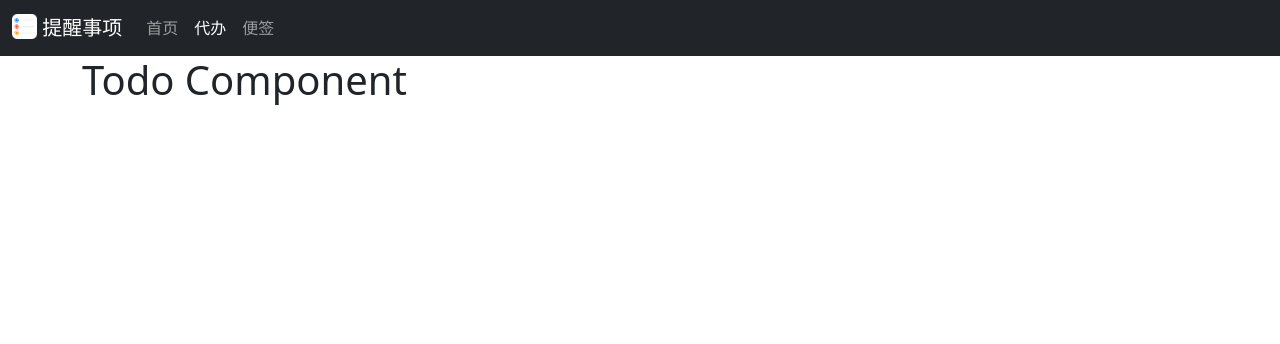
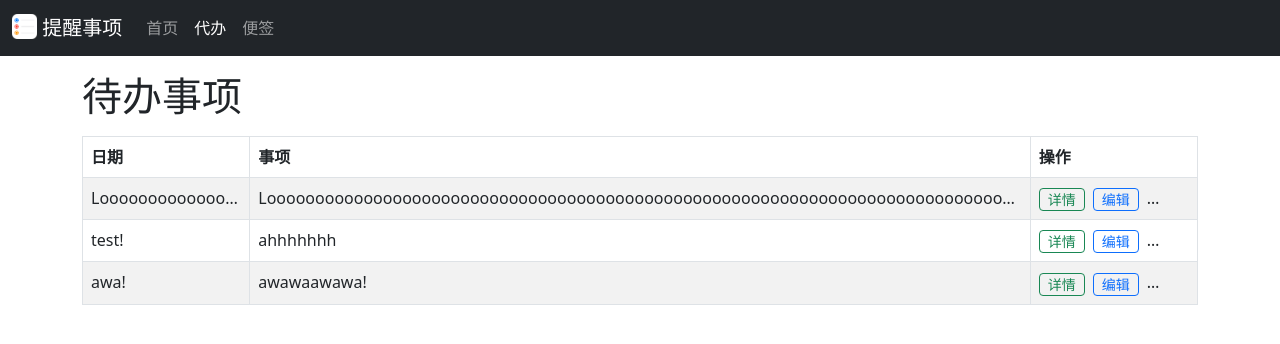
Before and after one commit to ChrisKimZHT/Todo-List-Frontend, a React (Create React App) app: page /todo in a window 1280 px wide. Shown: the top 344 px of the page. Built offline with nearby package versions, Linux system fonts and the light colour scheme.

Commit message:
[feat]: 代办事项功能框架

```diff
--- a/src/app.jsx
+++ b/src/app.jsx
@@ -16,6 +16,7 @@ class App extends Component {
                     <Routes>
                         <Route path='/' element={<HomePage />}></Route>
                         <Route path='/todo' element={<TodoPage />}></Route>
+                        <Route path='/todo/:id/*'></Route>
                         <Route path='/note' element={<NotePage />}></Route>
                         <Route path='/note/:id/*' element={<NotePageDetail />}></Route>
                     </Routes>
--- /dev/null
+++ b/src/components/TodoList.jsx
@@ -0,0 +1,39 @@
+import React, { Component } from 'react';
+import { Link } from 'react-router-dom';
+import './TodoList.scss';
+
+class TodoList extends Component {
+    state = {}
+    render() {
+        return (
+            <React.Fragment>
+                <div className="div-todolist">
+                    <table className="table table-striped table-bordered table-hover">
+                        <thead>
+                            <tr>
+                                <th scope="col" className="table-date">日期</th>
+                                <th scope="col" className="table-title">事项</th>
+                                <th scope="col" className="table-button">操作</th>
+                            </tr>
+                        </thead>
+                        <tbody>
+                            {this.props.todoData.map(x =>
+                                <tr key={x.id}>
+                                    <td>{x.date}</td>
+                                    <td>{x.title}</td>
+                                    <td align="center">
+                                        <Link to={`/todo/${x.id}`} className="p-0 ps-2 pe-2 me-2 btn btn-outline-success btn-sm">详情</Link>
+                                        <Link to={`/todo/${x.id}/edit`} className="p-0 ps-2 pe-2 me-2 btn btn-outline-primary btn-sm">编辑</Link>
+                                        <button className="p-0 ps-2 pe-2 me-2 btn btn-outline-danger btn-sm">删除</button>
+                                    </td>
+                                </tr>
+                            )}
+                        </tbody>
+                    </table>
+                </div>
+            </React.Fragment >
+        );
+    }
+}
+
+export default TodoList;
--- /dev/null
+++ b/src/components/TodoList.scss
@@ -0,0 +1,28 @@
+.div-todolist {
+    table {
+        table-layout: fixed;
+        width: 100%;
+    }
+
+    tr {
+        height: 36px;
+    }
+
+    td {
+        white-space: nowrap;
+        overflow: hidden;
+        text-overflow: ellipsis;
+    }
+
+    th.table-date {
+        width: 15%;
+    }
+
+    th.table-title {
+        width: 70%;
+    }
+
+    th.table-button {
+        width: 15%;
+    }
+}
--- a/src/pages/TodoPage.jsx
+++ b/src/pages/TodoPage.jsx
@@ -1,9 +1,59 @@
 import React, { Component } from 'react';
+import TodoList from '../components/TodoList';
+
 
 class TodoPage extends Component {
-    state = {}
+    state = {
+        todoData: [],
+        todoIndex: 1,
+    }
+
+    constructor() {
+        super();
+        const localStorageData = localStorage.getItem('todoData');
+        const localStorageIndex = localStorage.getItem('todoIndex');
+        if (localStorageData) {
+            this.state.todoData = JSON.parse(localStorageData);
+            this.state.todoIndex = parseInt(localStorageIndex);
+        }
+        // debug-data
+        this.state.todoData.push({
+            id: 1,
+            date: "Loooooooooooooooooooooooooooooooooog",
+            title: "Loooooooooooooooooooooooooooooooooooooooooooooooooooooooooooooooooooooooooooooooooooooooooooooooog",
+        })
+        this.state.todoData.push({
+            id: 2,
+            date: "test!",
+            title: "ahhhhhhh",
+        })
+        this.state.todoData.push({
+            id: 3,
+            date: "awa!",
+            title: "awawaawawa!",
+        })
+        // debug-data-end
+    }
+
+    // 将事项数据加入数据列表
+    handleAdd = (data) => {
+        const todoData = [...this.state.todoData];
+        todoData.push(data);
+        this.state({ todoData });
+        localStorage.setItem('todoData', JSON.stringify(todoData));
+        this.state({ todoIndex: this.state.todoIndex + 1 });
+        localStorage.setItem('todoIndex', this.state.todoIndex + 1);
+    }
+
     render() {
-        return (<h1>Todo Component</h1>);
+        return (
+            <React.Fragment>
+                <h1 className="mt-3 mb-3">待办事项</h1>
+                <TodoList
+                    todoData={this.state.todoData}
+                />
+            </React.Fragment>
+        );
     }
 }
 
```
